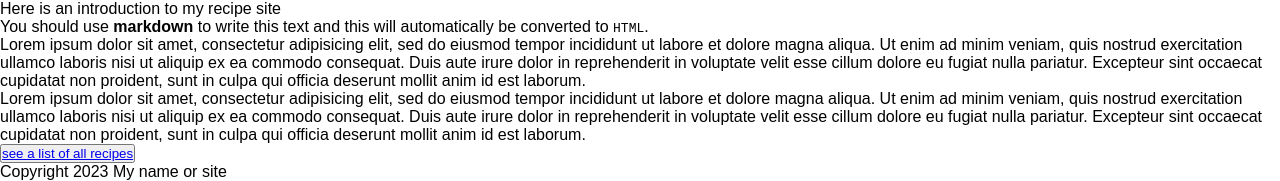
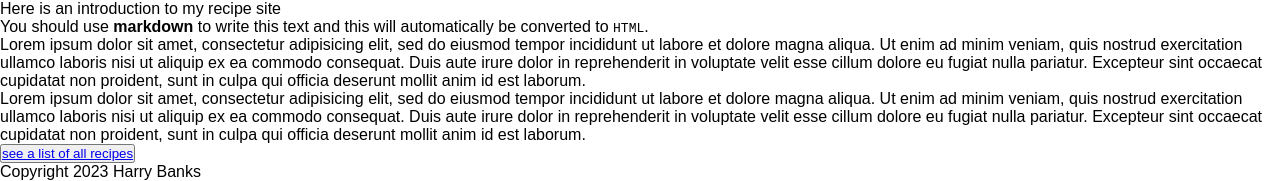
Before and after one commit to hbanks01/Scran, a Jekyll site: the page built from home/index.md, in a window 1280 px wide. Shown: the part 1941-2122 px from the top of the page. Built offline with Jekyll 4.4.1, drawn with Linux system fonts in a browser that asks for light colours; part of the change alters nothing that is shown.

Commit message:
Update _config.yml

```diff
--- a/_config.yml
+++ b/_config.yml
@@ -1,8 +1,8 @@
 
 # SITE CONFIGURATION
-url: "https://yoursite.netlify.app"   #change this to yours
-repository: yourusername/yourrepository
-title: Your recipe collection
+url: "https://Scran.netlify.app"   #change this to yours
+repository: hbanks01/Scran
+title: Student Scran
 recipemenu: false # you can change to true and a menu of all recipes will appear
 editbutton: false # you can navigate to edit your site by going to https://yoursite.netlify.app/admin
 # change the above to true and an admin button will appear in your footer
@@ -12,7 +12,7 @@ searchbutton: false # you can have a search feature by adding this button to the
 
 # change the following to your name or site name
 footer_text:
-  "Copyright 2023 My name or site"
+  "Copyright 2023 Harry Banks"
 
 # DO NOT EDIT BELOW THIS LINE
 
```
